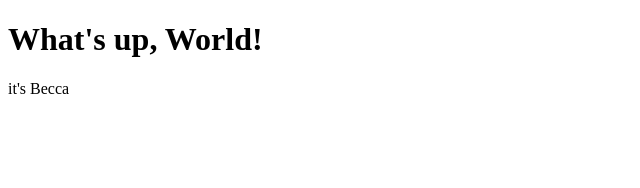
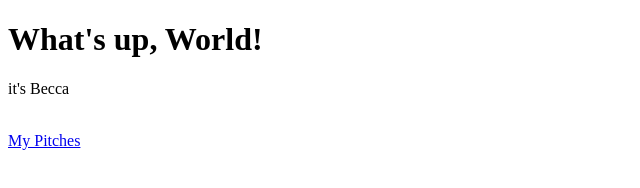
Before and after one commit to beccacudmore/Data-Journalism-Home, a plain HTML site: page index.html in a window 1280 px wide. Shown: the full height of the page, 0-640 px from the left. Drawn offline with Linux system fonts and the light colour scheme.

Commit message:
Update index.html

```diff
--- a/index.html
+++ b/index.html
@@ -4,4 +4,5 @@
 <h1>What's up, World!</h1>
 <p>it's Becca</p>
 </body>
-</html>
+</html> <br>
+<a href="pitches.html">My Pitches</a>
```
